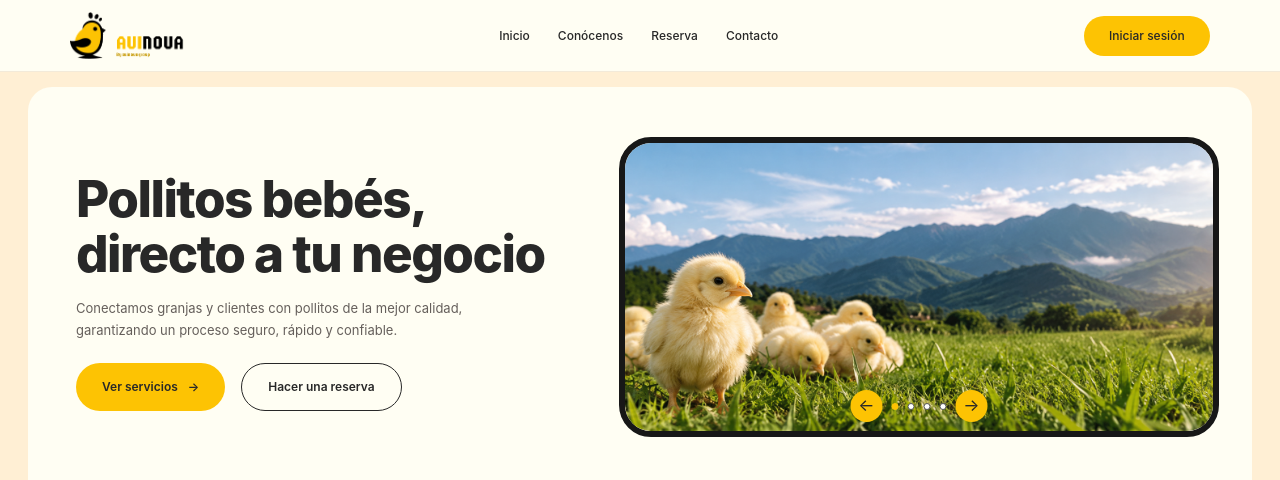
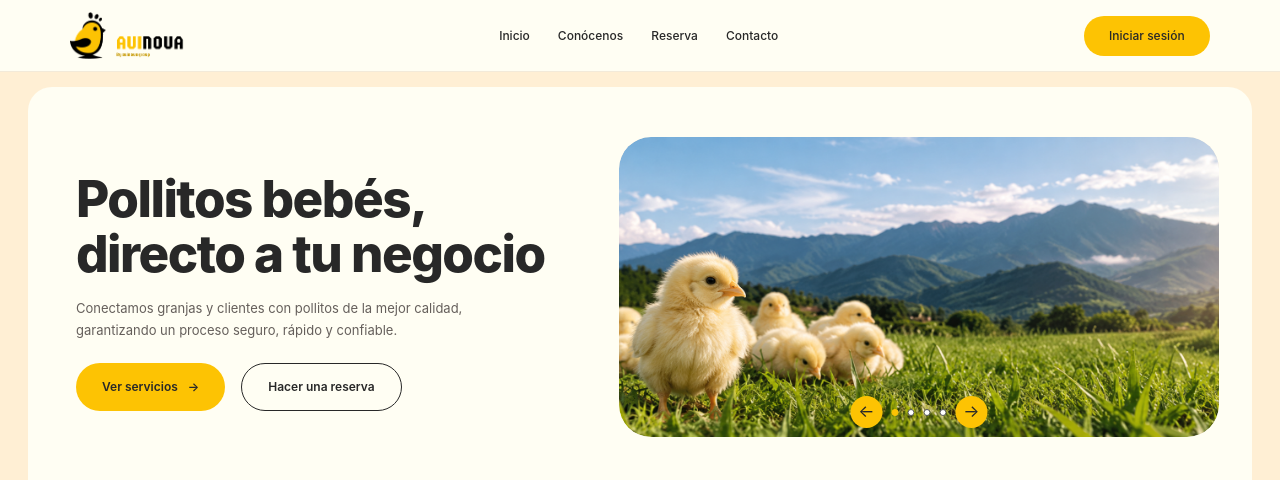
Before and after one commit to jebolanosgr-droid/desarrollo-web-distribuidora-av, a Next.js app: page / in a window 1280 px wide. Shown: the top 480 px of the page. Built offline with nearby package versions, Linux system fonts and the light colour scheme.

Commit message:
feat: update hero visual styles for transparency and border adjustments
V0-Chat-Id: hGHREshWjT2

```diff
--- a/app/globals.css
+++ b/app/globals.css
@@ -2,7 +2,7 @@
 @import 'tw-animate-css';
 @import 'shadcn/tailwind.css';
 
-.contact-line img{width:22px;height:22px;object-fit:contain;display:block}.map-card{overflow:hidden}.map-card iframe{display:block}.hero-visual{overflow:hidden;border:6px solid #171717!important;border-radius:2rem;box-sizing:border-box;aspect-ratio:16/8}.hero-visual>img{width:100%;height:100%;object-fit:cover;display:block;border:0!important;border-radius:1.55rem}.trust-art{border:0!important;border-radius:0;object-fit:cover;display:block}
+.contact-line img{width:22px;height:22px;object-fit:contain;display:block}.map-card{overflow:hidden}.map-card iframe{display:block}.hero-visual{overflow:hidden;border:0!important;border-radius:2rem;box-sizing:border-box;aspect-ratio:16/8;background:transparent}.hero-visual>img{width:100%;height:100%;object-fit:cover;display:block;border:0!important;border-radius:2rem;box-sizing:border-box}.trust-art{border:0!important;border-radius:0;object-fit:cover;display:block}
 
 /* Ajustes finales de marca y llamada a la acción. */
 .footer-brand .brand img{width:180px}
```
